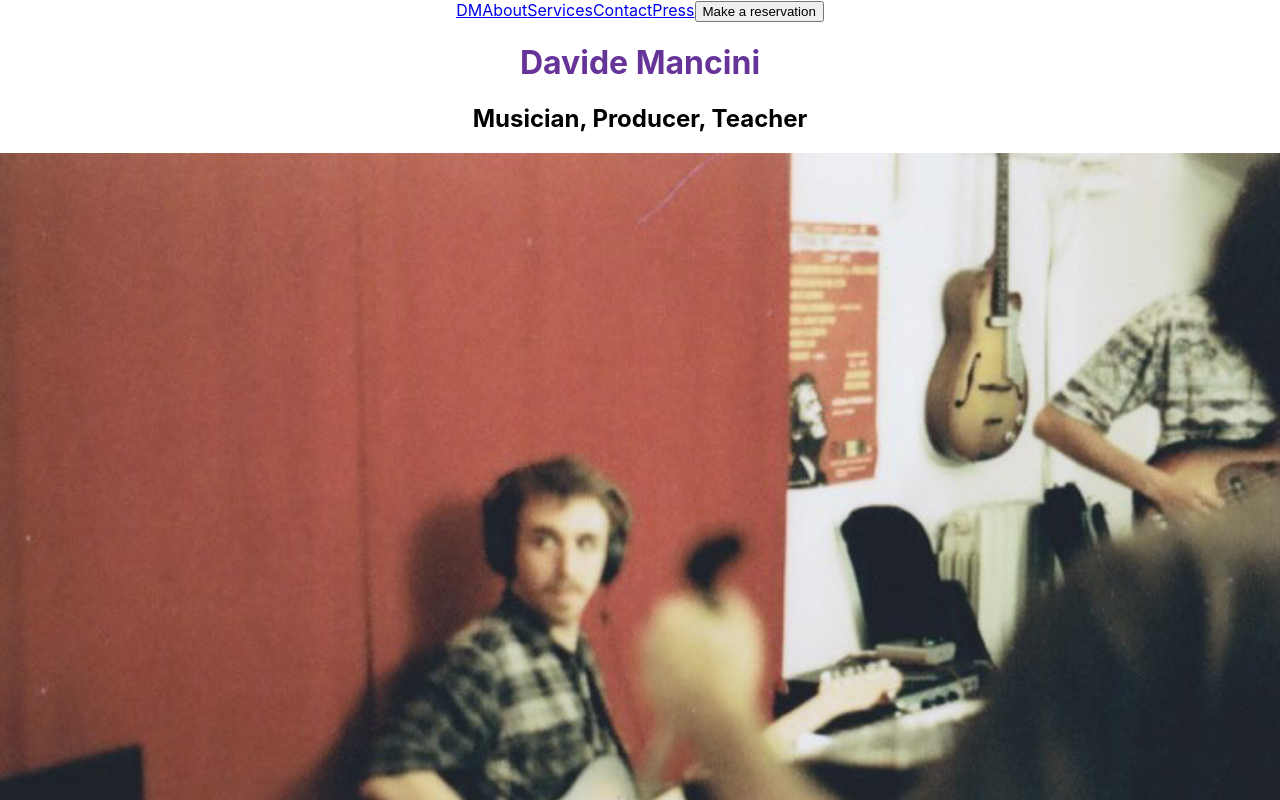
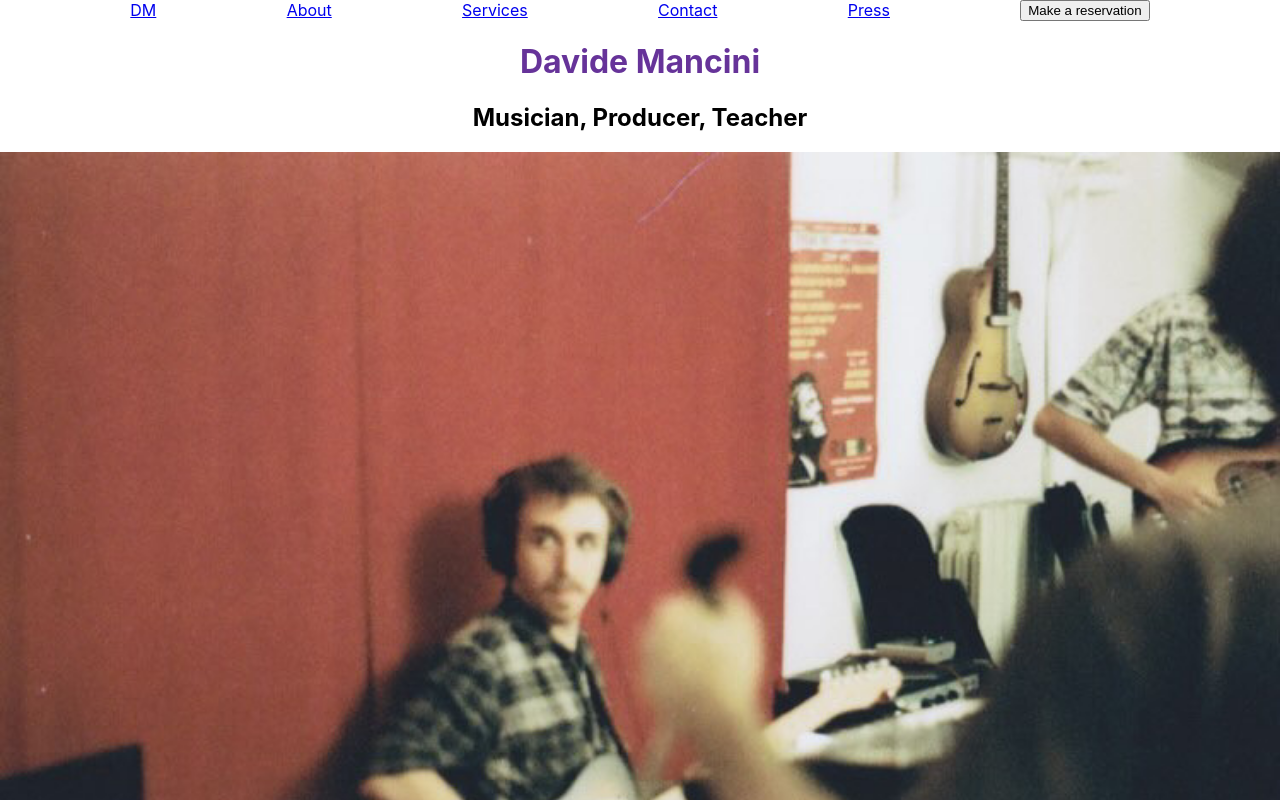
Before and after one commit to sforesi/davide-portfolio, a React (Create React App) app: page / in a window 1280 px wide. Shown: the top 800 px of the page. Built offline with nearby package versions, Linux system fonts and the light colour scheme.

Commit message:
space out nav bar elements

```diff
--- a/src/App.js
+++ b/src/App.js
@@ -6,7 +6,7 @@ import About from './pages/about/About';
 import Press from './pages/press/Press';
 import Services from './pages/services./Services';
 import Contact from './pages/contact/Contact';
-import Nav from './components/Nav';
+import Nav from './components/nav/Nav';
 
 
 function App() {
--- a/src/components/Nav.js
+++ b/src/components/nav/Nav.js
@@ -1,10 +1,10 @@
 import React from 'react';
 import { Link } from 'react-router-dom';
-
+import './styles.css'
 
 const Nav = () => {
   return (
-    <div>
+    <div className='nav'>
       <Link to='/'>DM</Link>
       <Link to='/about'>About</Link>
       <Link to='/services'>Services</Link>
--- /dev/null
+++ b/src/components/nav/styles.css
@@ -0,0 +1,5 @@
+.nav {
+  width: 100%;
+  display: flex;
+  justify-content: space-evenly;
+}
--- a/src/pages/home/Home.js
+++ b/src/pages/home/Home.js
@@ -1,5 +1,5 @@
 import React from 'react';
-import Nav from '../../components/Nav';
+import Nav from '../../components/nav/Nav';
 import Home_bg from '../../images/davide-homepage-pic.JPG'
 import './styles.css'
 
```
